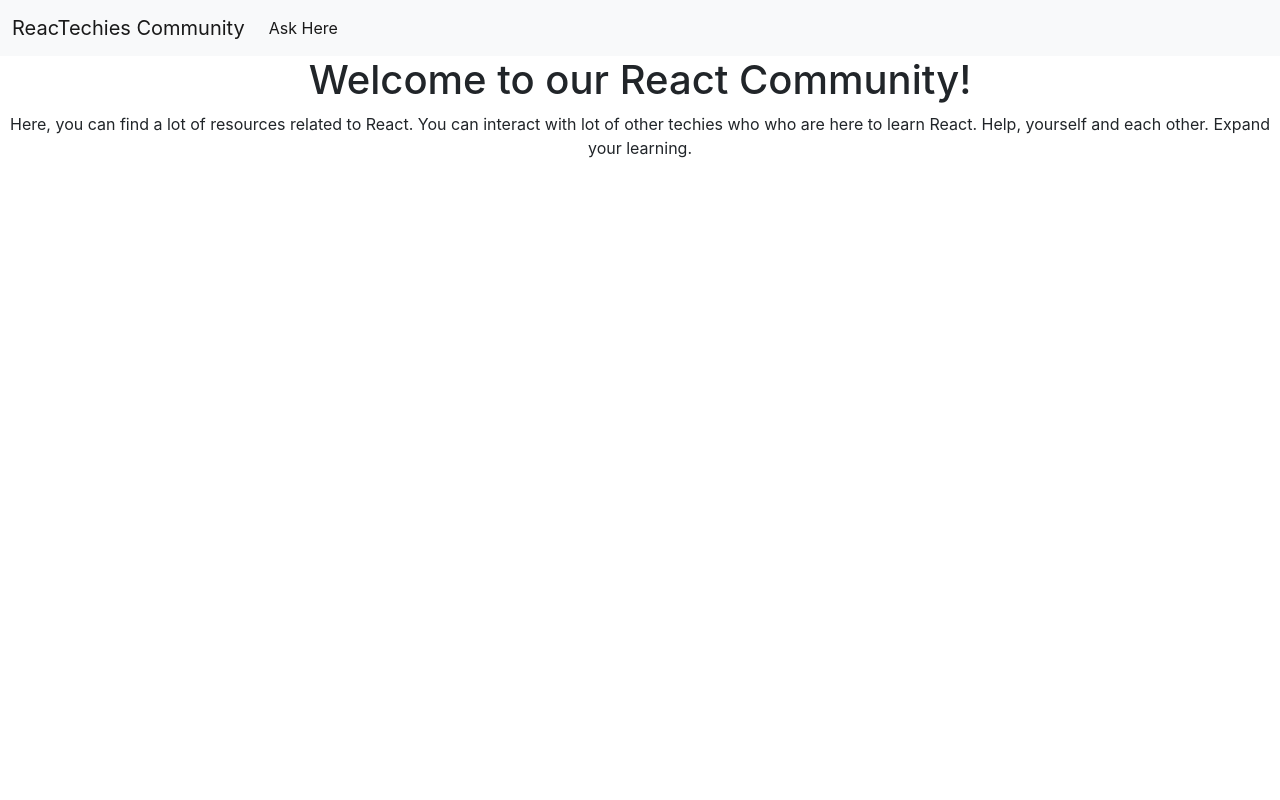
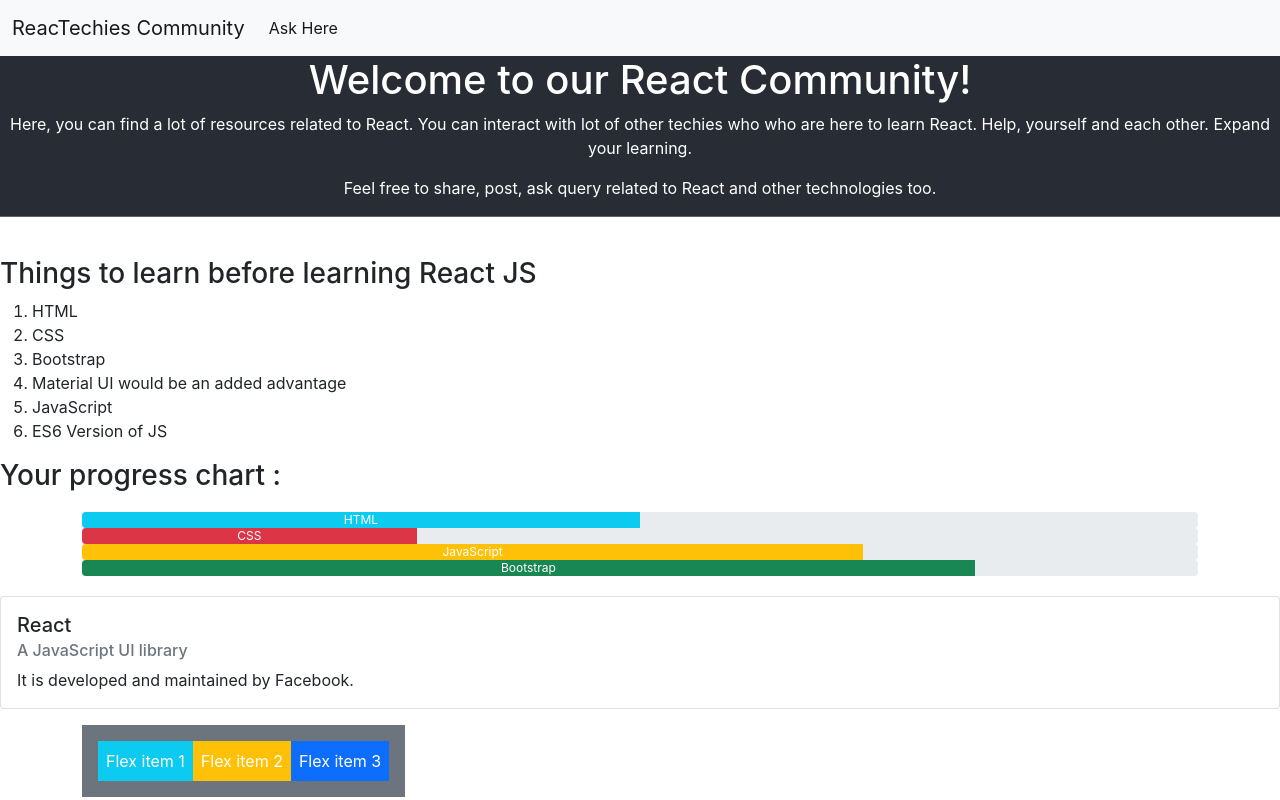
Before and after one commit to prabhupadswain/basic-react-projects, a React (Create React App) app: page / in a window 1280 px wide. Built offline with nearby package versions, Linux system fonts and the light colour scheme; the HTML template or start-up script is replaced by a standard one.

Commit message:
Progress Bar, ToLear, CardData component added

```diff
--- a/src/App.css
+++ b/src/App.css
@@ -1,5 +1,7 @@
 .App {
   text-align: center;
+  background-color: #282c34;
+  color: white;
 }
 
 .App-logo {
@@ -14,14 +16,12 @@
 }
 
 .App-header {
-  background-color: #282c34;
   min-height: 100vh;
   display: flex;
   flex-direction: column;
   align-items: center;
   justify-content: center;
   font-size: calc(10px + 2vmin);
-  color: white;
 }
 
 .App-link {
--- a/src/App.js
+++ b/src/App.js
@@ -1,15 +1,29 @@
 import React, { Component } from 'react';
 import './App.css';
+
+import CardData from './components/CardData';
 import Header from './components/Header';
 import Navbar from './components/Navbar';
+import ProgressBars from './components/ProgressBars';
+import ToLearn from './components/ToLearn';
+import Flex from './components/Flex';
 
 class App extends Component {
   render() {
     return (
-      <div className='App'>
-        <Navbar />
-        <Header />
-      </div>
+      <>
+        <div className='App'>
+          <Navbar />
+          <Header />
+          <hr/>
+        </div>
+        <br/>
+        <ToLearn />
+        <h3>Your progress chart : </h3>
+        <ProgressBars />
+        <CardData />
+        <Flex />
+      </>
     );
   }
 }
--- /dev/null
+++ b/src/components/CardData.js
@@ -0,0 +1,19 @@
+import React, { Component } from 'react';
+
+class CardData extends Component {
+  render() {
+    return (
+      <div className='card'>
+        <div className='card-body'>
+          <h5 className='card-title'>React</h5>
+          <h6 className='card-subtitle mb-2 text-muted'>A JavaScript UI library </h6>
+          <p className='card-text'>
+            It is developed and maintained by Facebook.
+          </p>
+        </div>
+      </div>
+    );
+  }
+}
+
+export default CardData;
--- /dev/null
+++ b/src/components/Flex.js
@@ -0,0 +1,16 @@
+import React, { Component } from 'react';
+
+class Flex extends Component {
+  render() {
+    return (
+      <div class='container mt-3'>
+        <div class='d-inline-flex p-3 bg-secondary text-white'>
+          <div class='p-2 bg-info'>Flex item 1</div>
+          <div class='p-2 bg-warning'>Flex item 2</div>
+          <div class='p-2 bg-primary'>Flex item 3</div>
+        </div>
+      </div>
+    );
+  }
+}
+export default Flex;
--- a/src/components/Header.js
+++ b/src/components/Header.js
@@ -10,6 +10,7 @@ class Header extends Component {
           interact with lot of other techies who who are here to learn React.
           Help, yourself and each other. Expand your learning.
         </p>
+        <p>Feel free to share, post, ask query related to React and other technologies too.</p>
       </>
     );
   }
--- /dev/null
+++ b/src/components/ProgressBars.js
@@ -0,0 +1,34 @@
+import React, { Fragment, Component } from 'react';
+
+class ProgressBars extends Component {
+  render() {
+    return (
+
+      <div className='container mt-3 mb-3 pt-1 pb-1'>
+        <div className='progress'>
+          <div className='progress-bar bg-info' style={{ width: '50%' }}>HTML</div>
+        </div>
+        <div className='progress'>
+          <div
+            className='progress-bar bg-danger'
+            style={{ width: '30%' }}
+          >CSS</div>
+        </div>
+        <div className='progress'>
+          <div
+            className='progress-bar bg-warning'
+            style={{ width: '70%' }}
+          >JavaScript</div>
+        </div>
+        <div className='progress'>
+          <div
+            className='progress-bar bg-success'
+            style={{ width: '80%' }}
+          >Bootstrap</div>
+        </div>
+      </div>
+    );
+  }
+}
+
+export default ProgressBars;
--- /dev/null
+++ b/src/components/ToLearn.js
@@ -0,0 +1,21 @@
+import React, {Component, Fragment} from 'react';
+
+class ToLearn extends Component {
+    render() {
+        return (
+            <Fragment>
+                <h3>Things to learn before learning React JS</h3>
+                <ol>
+                    <li>HTML</li>
+                    <li>CSS</li>
+                    <li>Bootstrap</li>
+                    <li>Material UI would be an added advantage</li>
+                    <li>JavaScript</li>
+                    <li>ES6 Version of JS</li>
+                </ol>
+            </Fragment>
+        )
+    }
+}
+
+export default ToLearn;
```
